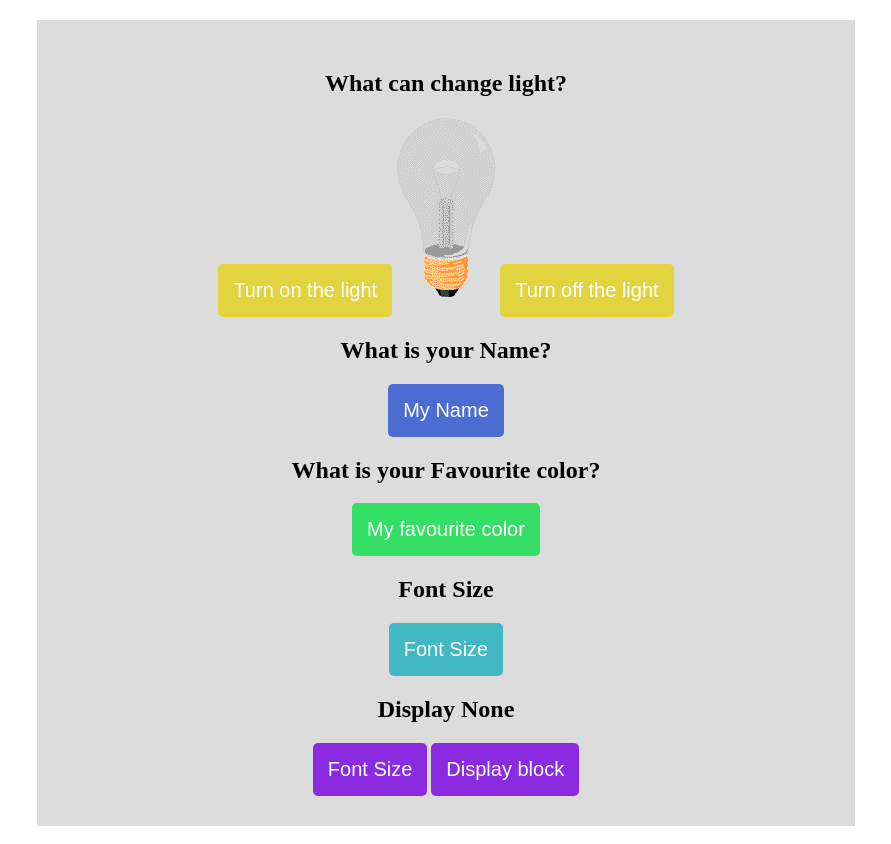
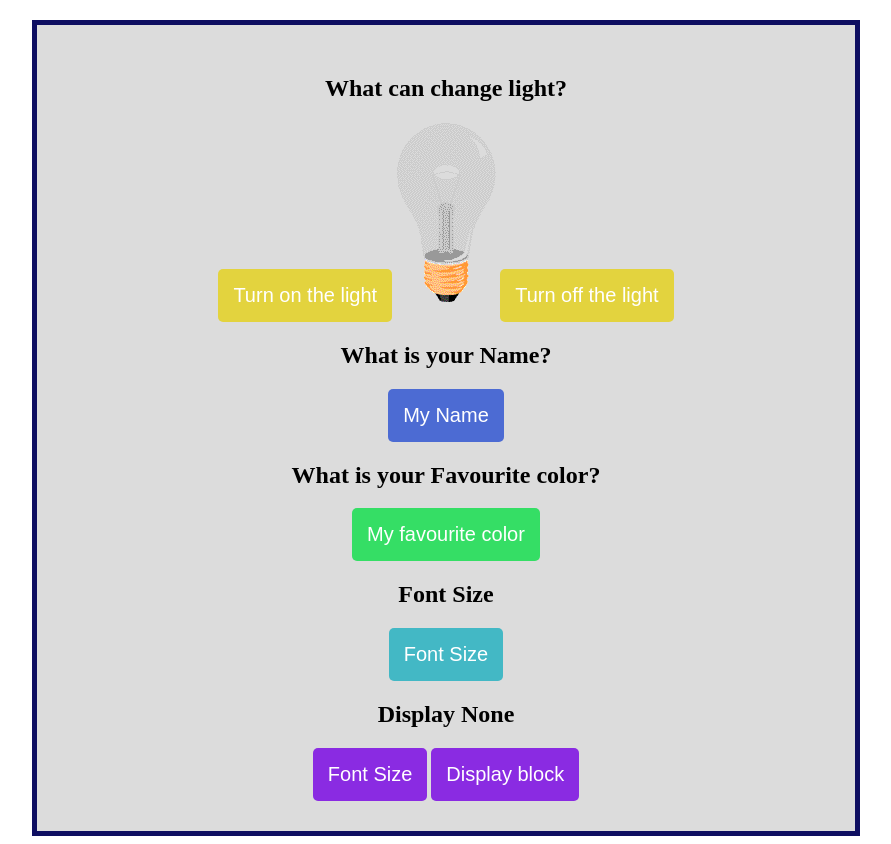
Before and after one commit to afrin823/javascript-intro, a plain HTML site: page index.html in a window 1280 px wide. Shown: the whole page, without its empty margins (194-1085 px from the left). Drawn offline with Linux system fonts and the light colour scheme.

Commit message:
body border

```diff
--- a/index.html
+++ b/index.html
@@ -6,7 +6,7 @@
     <title>Document</title>
 </head>
 <body>
-    <div class="body" style="text-align: center; background: gainsboro; width: 60%; padding: 30px; margin: auto; margin-top: 20px;">
+    <div class="body" style="text-align: center; background: gainsboro; width: 60%; padding: 30px; margin: auto; margin-top: 20px; border: 5px solid rgb(14, 14, 97)">
     <h2>What can change light?</h2>
 
     <button style="background: rgb(227, 211, 62);color: #fff; border: 0; padding: 15px; font-size: 20px; border-radius: 5px;" type="button" onclick="document.getElementById('light').src='img/pic_bulbon.gif'">Turn on the light</button>
```
